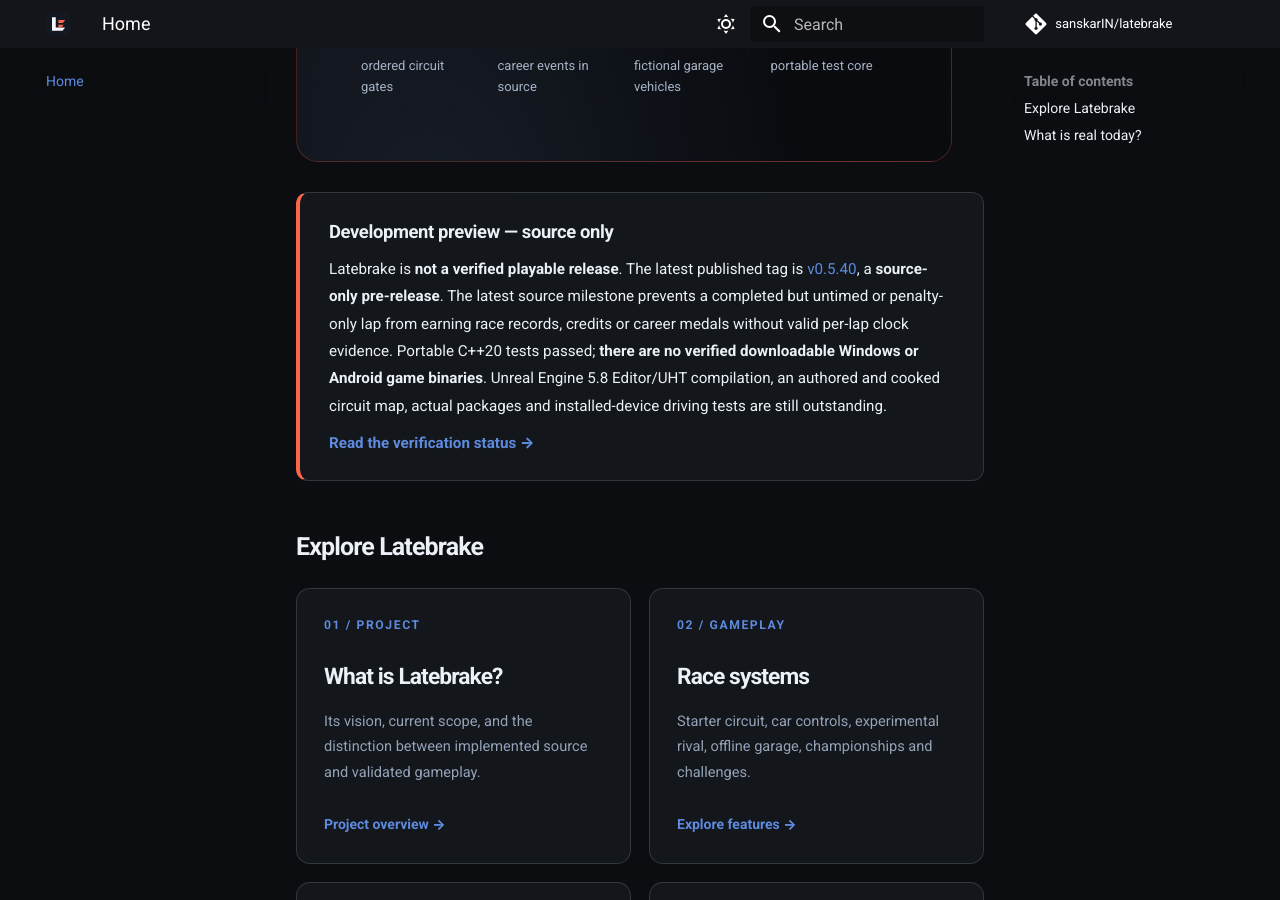
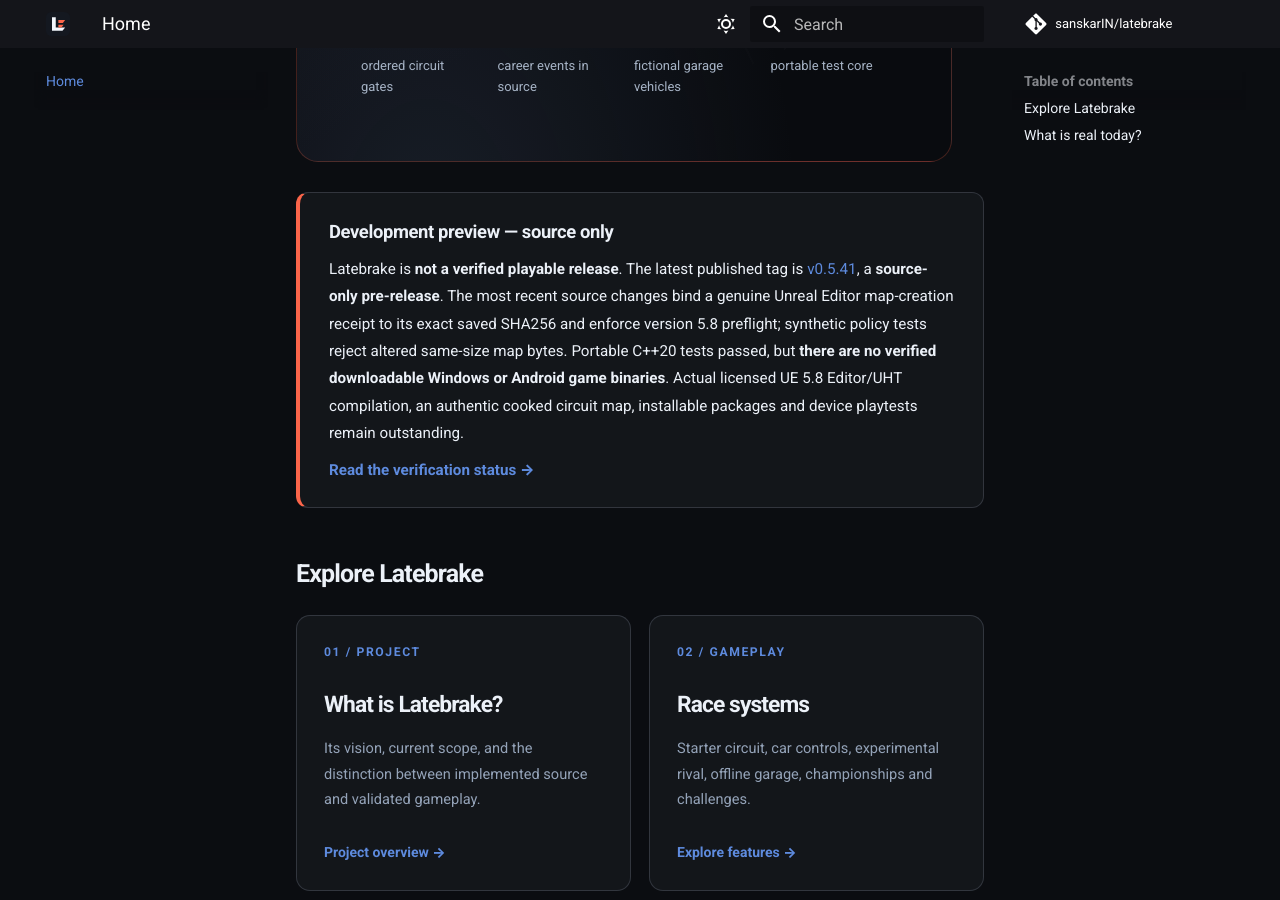
Before and after one commit to sanskarIN/latebrake, an MkDocs documentation site: the page built from docs/index.md, in a window 1280 px wide and 900 px high, scrolled down 702 px. Built offline with MkDocs 1.6.1 and Material for MkDocs 9.7.7, drawn with Linux system fonts in a browser that asks for light colours; comment, search, counter and statistics services are not loaded.

Commit message:
docs(pages): update v0.5.41 homepage and non-playability warning

```diff
--- a/docs/index.md
+++ b/docs/index.md
@@ -16,7 +16,7 @@
 
 <div class="lb-status-panel" role="status">
   <div class="lb-status-title">Development preview — source only</div>
-  <p>Latebrake is <strong>not a verified playable release</strong>. The latest published tag is <a href="https://github.com/sanskarIN/latebrake/releases/tag/v0.5.40">v0.5.40</a>, a <strong>source-only pre-release</strong>. The latest source milestone prevents a completed but untimed or penalty-only lap from earning race records, credits or career medals without valid per-lap clock evidence. Portable C++20 tests passed; <strong>there are no verified downloadable Windows or Android game binaries</strong>. Unreal Engine 5.8 Editor/UHT compilation, an authored and cooked circuit map, actual packages and installed-device driving tests are still outstanding.</p>
+  <p>Latebrake is <strong>not a verified playable release</strong>. The latest published tag is <a href="https://github.com/sanskarIN/latebrake/releases/tag/v0.5.41">v0.5.41</a>, a <strong>source-only pre-release</strong>. The most recent source changes bind a genuine Unreal Editor map-creation receipt to its exact saved SHA256 and enforce version 5.8 preflight; synthetic policy tests reject altered same-size map bytes. Portable C++20 tests passed, but <strong>there are no verified downloadable Windows or Android game binaries</strong>. Actual licensed UE 5.8 Editor/UHT compilation, an authentic cooked circuit map, installable packages and device playtests remain outstanding.</p>
   <a href="development-status/">Read the verification status →</a>
 </div>
 
```
